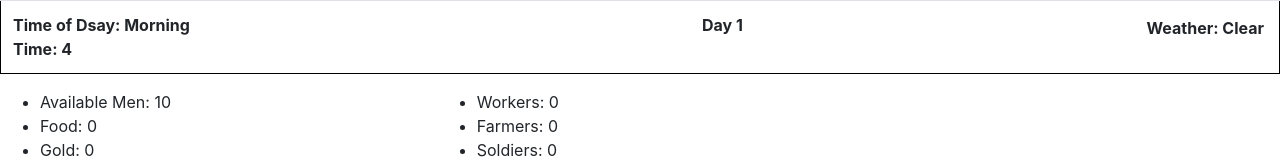
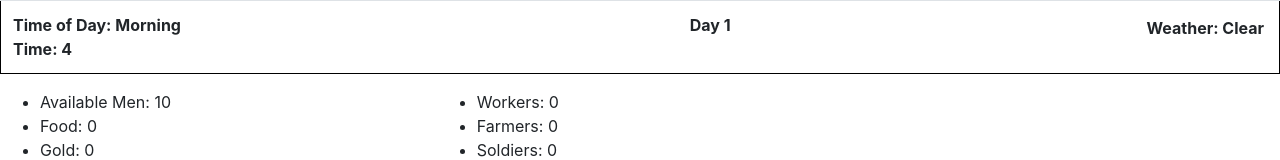
Before and after one commit to BaderAlJuma/MyWebsite, a plain HTML site: page game.html in a window 1280 px wide. Shown: the top 160 px of the page. Drawn offline with nearby package versions, Linux system fonts and the light colour scheme.

Commit message:
added cs file

```diff
--- a/game.html
+++ b/game.html
@@ -4,7 +4,7 @@
 <head>
     <meta charset="utf-8">
     <meta name="viewport" content="width=device-width, initial-scale=1">
-    <link rel="stylesheet" href="style.css">
+    <link rel="stylesheet" href="game.css">
     <link rel="stylesheet" href="https://maxcdn.bootstrapcdn.com/bootstrap/4.3.1/css/bootstrap.min.css">
     <script src="https://ajax.googleapis.com/ajax/libs/jquery/3.3.1/jquery.min.js"></script>
     <script src="https://cdnjs.cloudflare.com/ajax/libs/popper.js/1.14.7/umd/popper.min.js"></script>
@@ -17,7 +17,7 @@
     <div class="table-responsive-sm">
         <table class='table' style='border: 1px solid black'>
             <th style='text-align: left;'>
-                Time of Dsay: <span id="timeofday"></span>
+                Time of Day: <span id="timeofday"></span>
                 <div>Time: <span id="time"></span>
             </th>
             <th style='text-align: center;'>
```
Also changed, not shown: game.css (added).
